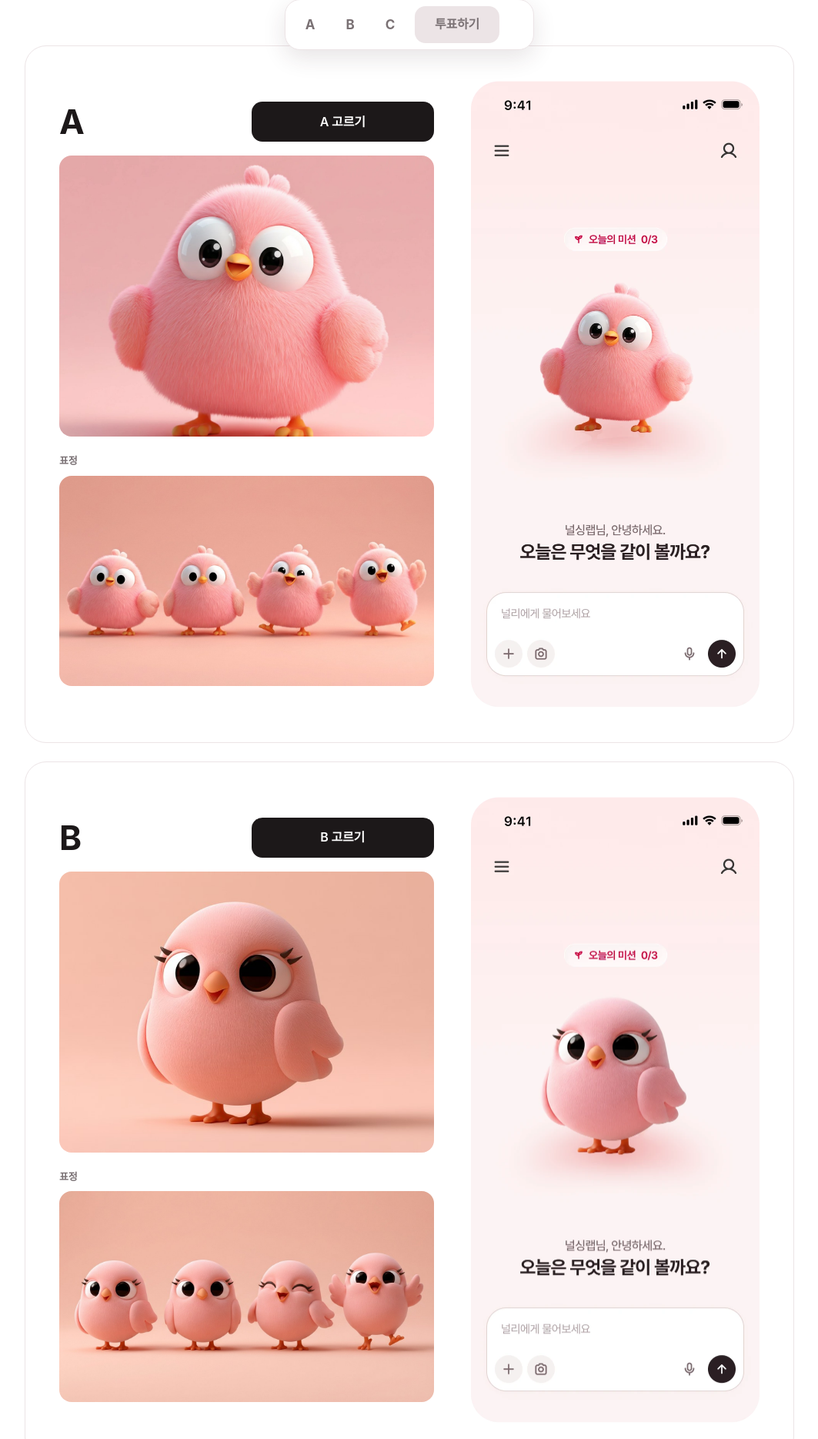
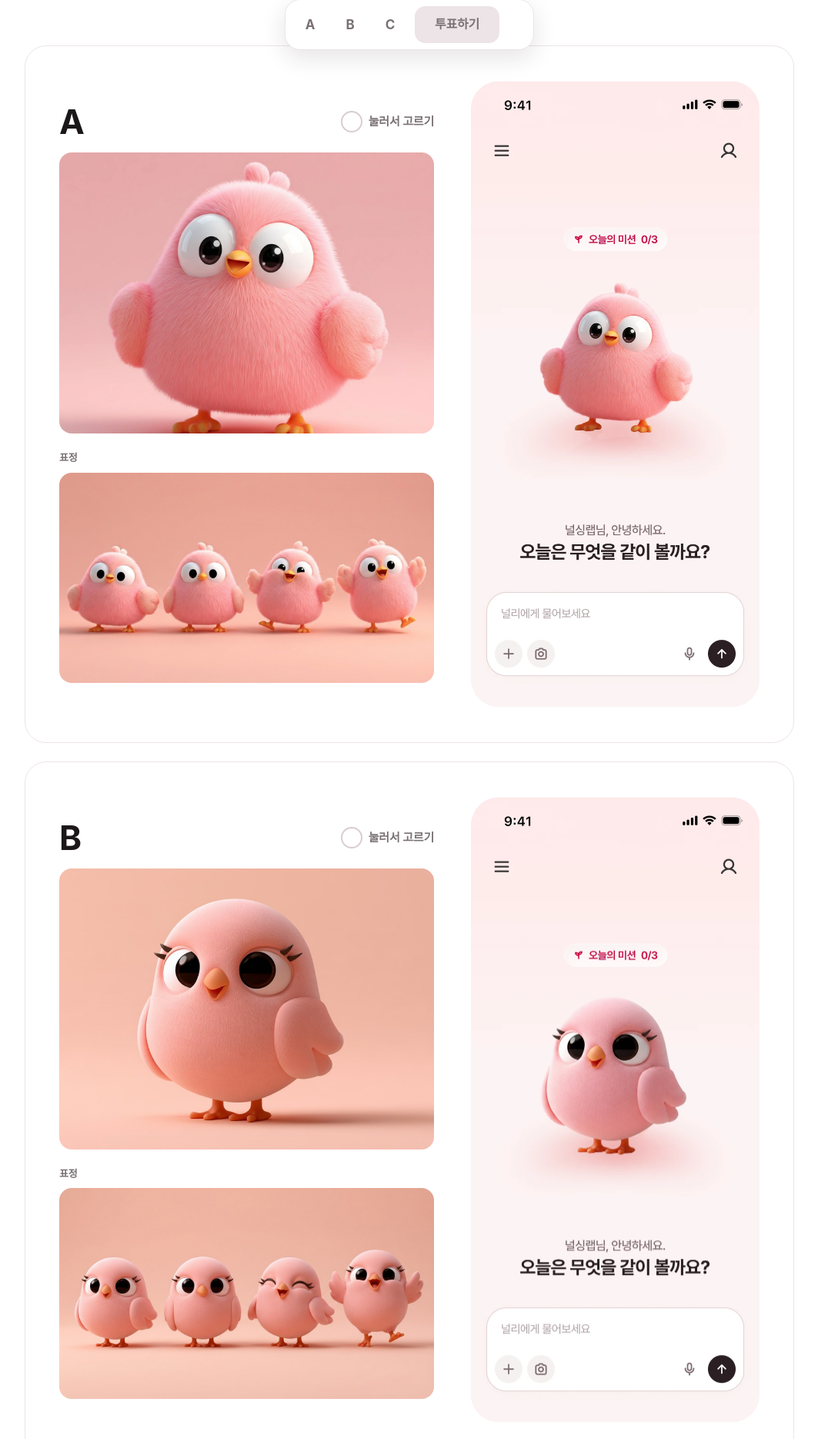
Before and after one commit to jaehyunjaylee/character-vote, a plain HTML site: page index.html in a window 1280 px wide. Shown: the part 715-2584 px from the top of the page at 77% size, without its empty margins (108-1171 px from the left). Drawn offline with Linux system fonts and the light colour scheme; a web font is replaced by a local one.

Commit message:
후보 카드 전체를 눌러 고르도록 변경
Co-Authored-By: Claude Opus 5.5 <noreply@anthropic.com>

```diff
--- a/index.html
+++ b/index.html
@@ -54,7 +54,16 @@
   .detail{margin-top:96px}
   .cand{background:#fff;border:1.5px solid var(--line);border-radius:28px;padding:44px;margin-bottom:24px;
         display:grid;grid-template-columns:minmax(0,1fr) 375px;gap:48px;align-items:center;transition:border-color .15s, box-shadow .15s}
-  .cand.on{border-color:var(--accent);box-shadow:0 0 0 3px rgba(210,77,110,.12)}
+  .cand{cursor:pointer}
+  .cand:hover{border-color:#d9c9cd}
+  .cand:focus-visible{outline:3px solid var(--accent);outline-offset:3px}
+  .cand.on{border-color:var(--accent);border-width:2.5px;box-shadow:0 0 0 4px rgba(210,77,110,.12)}
+  .cand .state{justify-self:end;display:flex;align-items:center;gap:8px;font-size:15px;font-weight:600;color:var(--sub)}
+  .cand .state .mark{width:28px;height:28px;border-radius:50%;border:2px solid #d9cdd0;display:grid;place-items:center}
+  .cand .state .mark svg{width:15px;height:15px;opacity:0}
+  .cand.on .state{color:var(--accent)}
+  .cand.on .state .mark{background:var(--accent);border-color:var(--accent)}
+  .cand.on .state .mark svg{opacity:1}
   .cand .info{display:flex;flex-direction:column;gap:14px;min-width:0}
   .cand .head{display:grid;grid-template-columns:1fr 1fr;align-items:center;gap:12px;margin-bottom:4px}
   .cand .head b{font-size:44px;font-weight:700;line-height:1;letter-spacing:-0.03em}
@@ -152,9 +161,9 @@
   <p class="lineup-note">마음에 드는 캐릭터를 누르고, 아래 <b>투표하기</b>를 눌러 주세요.<br>표정과 앱 화면은 아래로 내려 자세히 볼 수 있습니다.</p>
 
   <section class="detail" aria-label="자세히 보기">
-    <article class="cand" id="A">
+    <article class="cand" id="A" data-id="A" role="radio" aria-checked="false" tabindex="0">
       <div class="info">
-        <div class="head"><b>A</b><button class="choose" aria-pressed="false" data-id="A">A 고르기</button></div>
+        <div class="head"><b>A</b><span class="state"><span class="mark"><svg viewBox="0 0 16 16" fill="none"><path d="M3.5 8.3 6.6 11.4 12.5 5" stroke="#fff" stroke-width="2.2" stroke-linecap="round" stroke-linejoin="round"/></svg></span><span class="txt">눌러서 고르기</span></span></div>
         <img class="main" src="img/pink-main.jpg" alt="A 캐릭터">
         <div class="cap">표정</div>
         <img class="face" src="img/pink-face.jpg" alt="A 캐릭터 표정 4가지">
@@ -162,9 +171,9 @@
       <div class="phone"><img src="img/pink-home.webp" alt="A 캐릭터를 넣은 앱 화면"></div>
     </article>
 
-    <article class="cand" id="B">
+    <article class="cand" id="B" data-id="B" role="radio" aria-checked="false" tabindex="0">
       <div class="info">
-        <div class="head"><b>B</b><button class="choose" aria-pressed="false" data-id="B">B 고르기</button></div>
+        <div class="head"><b>B</b><span class="state"><span class="mark"><svg viewBox="0 0 16 16" fill="none"><path d="M3.5 8.3 6.6 11.4 12.5 5" stroke="#fff" stroke-width="2.2" stroke-linecap="round" stroke-linejoin="round"/></svg></span><span class="txt">눌러서 고르기</span></span></div>
         <img class="main" src="img/lash-main.jpg" alt="B 캐릭터">
         <div class="cap">표정</div>
         <img class="face" src="img/lash-face.jpg" alt="B 캐릭터 표정 4가지">
@@ -172,9 +181,9 @@
       <div class="phone"><img src="img/lash-home.webp" alt="B 캐릭터를 넣은 앱 화면"></div>
     </article>
 
-    <article class="cand" id="C">
+    <article class="cand" id="C" data-id="C" role="radio" aria-checked="false" tabindex="0">
       <div class="info">
-        <div class="head"><b>C</b><button class="choose" aria-pressed="false" data-id="C">C 고르기</button></div>
+        <div class="head"><b>C</b><span class="state"><span class="mark"><svg viewBox="0 0 16 16" fill="none"><path d="M3.5 8.3 6.6 11.4 12.5 5" stroke="#fff" stroke-width="2.2" stroke-linecap="round" stroke-linejoin="round"/></svg></span><span class="txt">눌러서 고르기</span></span></div>
         <img class="main" src="img/white-main.jpg" alt="C 캐릭터">
         <div class="cap">표정</div>
         <img class="face" src="img/white-face.jpg" alt="C 캐릭터 표정 4가지">
@@ -230,12 +239,12 @@ const $voted = document.getElementById('voted');
 function render() {
   document.querySelectorAll('.card, .seg button').forEach(el =>
     el.setAttribute('aria-checked', String(el.dataset.id === picked)));
-  document.querySelectorAll('.choose').forEach(el => {
-    const on = el.dataset.id === picked;
-    el.setAttribute('aria-pressed', String(on));
-    el.innerHTML = (on ? CHECK + el.dataset.id + ' 선택됨' : el.dataset.id + ' 고르기');
+  document.querySelectorAll('.cand').forEach(el => {
+    const on = el.id === picked;
+    el.classList.toggle('on', on);
+    el.setAttribute('aria-checked', String(on));
+    el.querySelector('.txt').textContent = on ? '선택됨' : '눌러서 고르기';
   });
-  document.querySelectorAll('.cand').forEach(el => el.classList.toggle('on', el.id === picked));
   document.querySelector('.lineup').classList.toggle('has', !!picked);
 
   if (voted) {
@@ -251,8 +260,11 @@ function render() {
 }
 
 function pick(id) { if (voted) return; picked = id; render(); }
-document.querySelectorAll('.card, .choose, .seg button').forEach(el =>
+document.querySelectorAll('.card, .cand, .seg button').forEach(el =>
   el.addEventListener('click', () => pick(el.dataset.id)));
+document.querySelectorAll('.cand').forEach(el => el.addEventListener('keydown', e => {
+  if (e.key === 'Enter' || e.key === ' ') { e.preventDefault(); pick(el.dataset.id); }
+}));
 
 $go.addEventListener('click', async () => {
   if (!picked || sending || voted) return;
```
